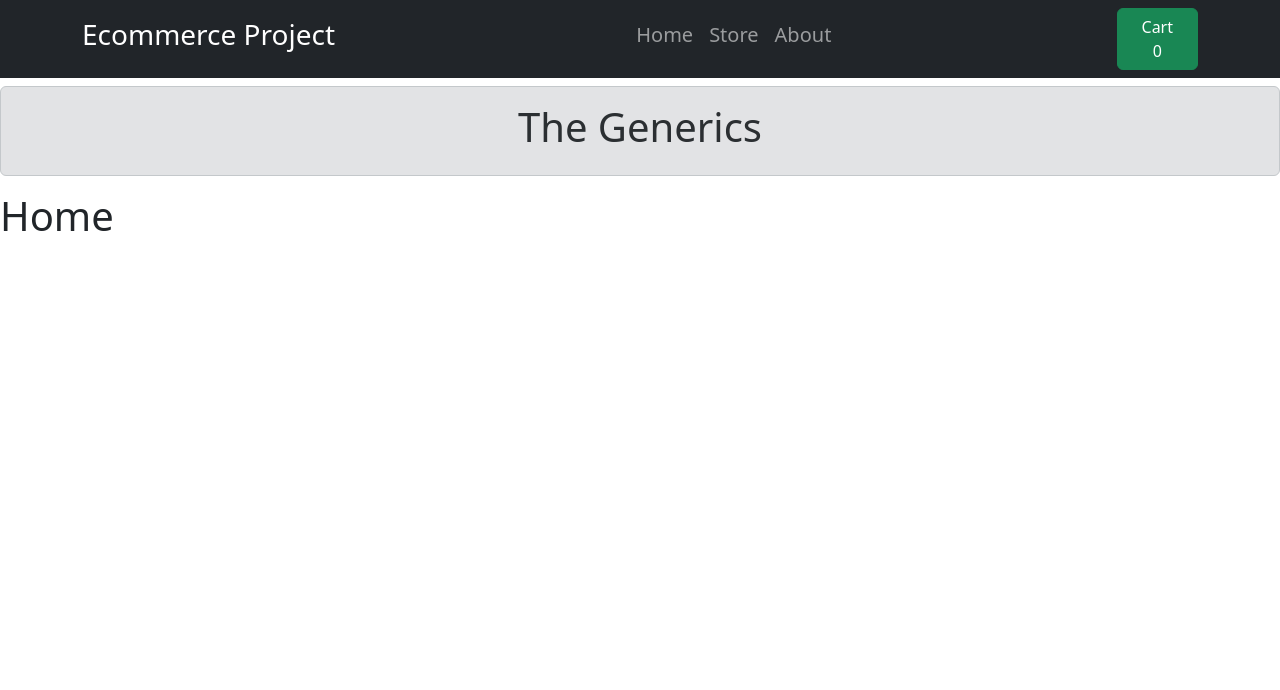
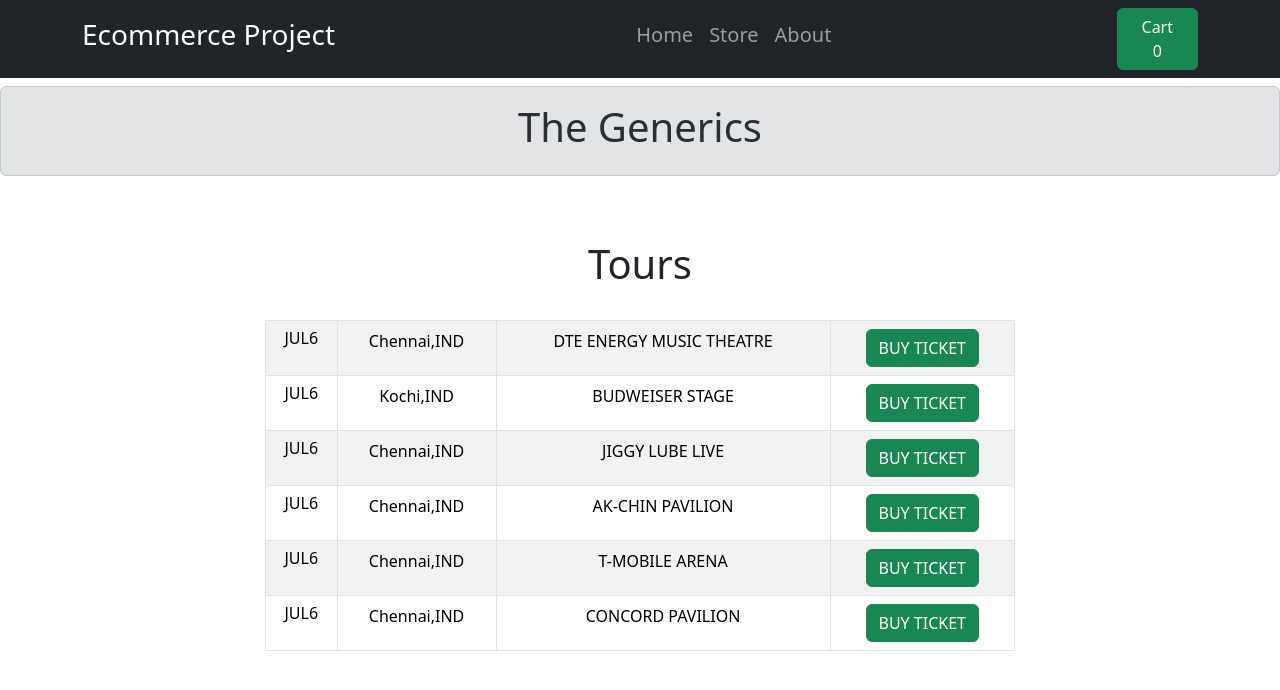
Before and after one commit to Sridharrajkumar/ecommercereact, a React (Create React App) app: page /home in a window 1280 px wide. Shown: the top 690 px of the page. Built offline with nearby package versions, Linux system fonts and the light colour scheme.

Commit message:
Adding Home Content

```diff
--- a/src/Pages/Home.js
+++ b/src/Pages/Home.js
@@ -1,8 +1,52 @@
 import React from 'react'
+import { Button, Table } from 'react-bootstrap'
+import classe from './Home.module.css'
 
 const Home = () => {
   return (
-    <h1>Home</h1>
+    <div className={classe.homes}>
+      <h1 className="mt-5">Tours</h1>
+      <Table className=' text-center table-striped table-bordered mt-4 ' style={{width:750,}}>
+        <tbody className='p-3'>
+          <tr>
+              <td><h6>JUL6</h6></td>
+              <td>Chennai,IND</td>
+              <td>DTE ENERGY MUSIC THEATRE</td>
+              <td ><Button variant='success'>BUY TICKET</Button></td>
+          </tr>
+          <tr>
+              <td><h6>JUL6</h6></td>
+              <td>Kochi,IND</td>
+              <td>BUDWEISER STAGE</td>
+              <td ><Button variant='success'>BUY TICKET</Button></td>
+          </tr>
+          <tr>
+              <td><h6>JUL6</h6></td>
+              <td>Chennai,IND</td>
+              <td>JIGGY LUBE LIVE</td>
+              <td ><Button variant='success'>BUY TICKET</Button></td>
+          </tr>
+          <tr>
+              <td><h6>JUL6</h6></td>
+              <td>Chennai,IND</td>
+              <td>AK-CHIN PAVILION</td>
+              <td ><Button variant='success'>BUY TICKET</Button></td>
+          </tr>
+          <tr>
+              <td><h6>JUL6</h6></td>
+              <td>Chennai,IND</td>
+              <td>T-MOBILE ARENA</td>
+              <td ><Button variant='success'>BUY TICKET</Button></td>
+          </tr>
+          <tr>
+              <td><h6>JUL6</h6></td>
+              <td>Chennai,IND</td>
+              <td>CONCORD PAVILION</td>
+              <td ><Button variant='success'>BUY TICKET</Button></td>
+            </tr>
+        </tbody>
+      </Table>
+    </div>
   )
 }
 
--- /dev/null
+++ b/src/Pages/Home.module.css
@@ -0,0 +1,7 @@
+.homes
+{
+    display: flex;
+    flex-direction: column;
+    justify-content: center;
+    align-items: center;
+}
```
